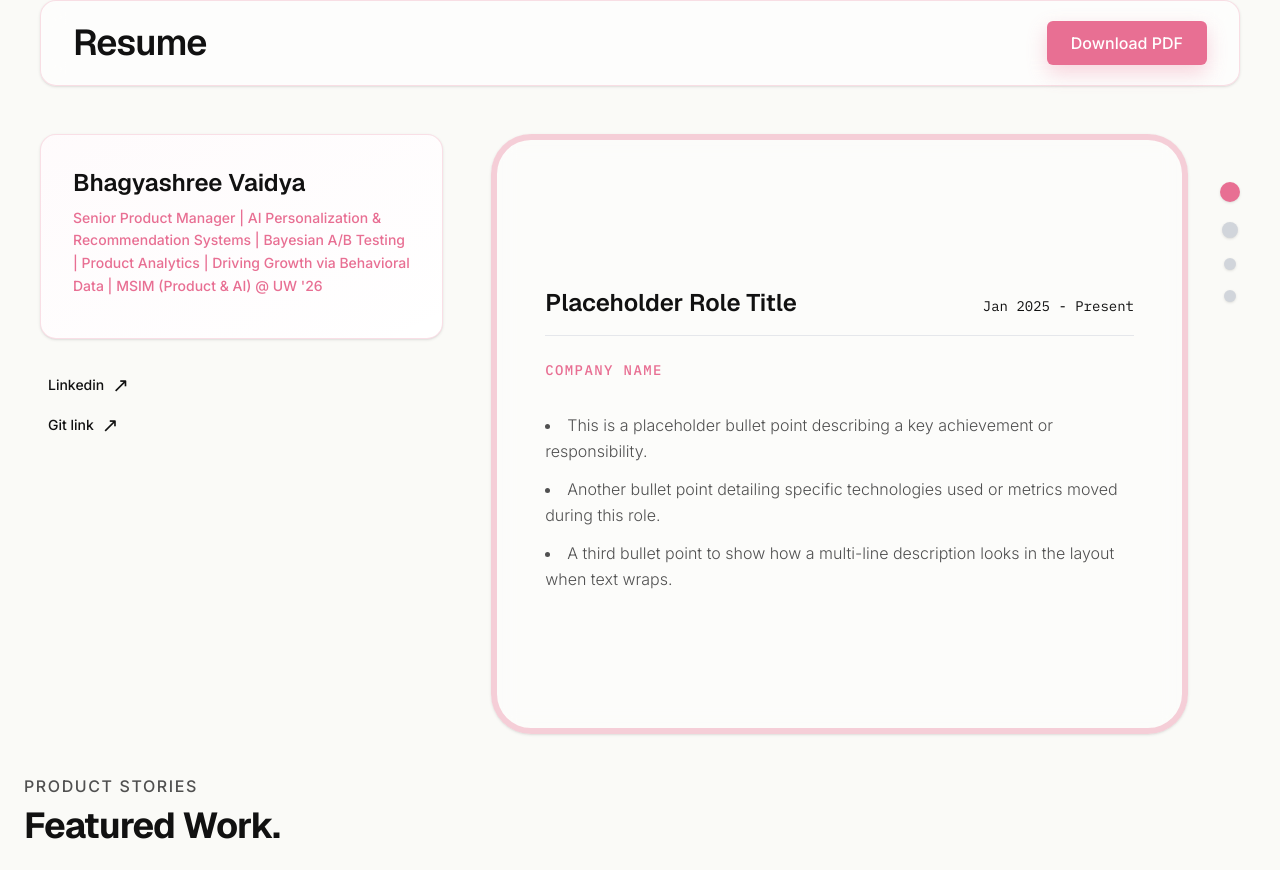
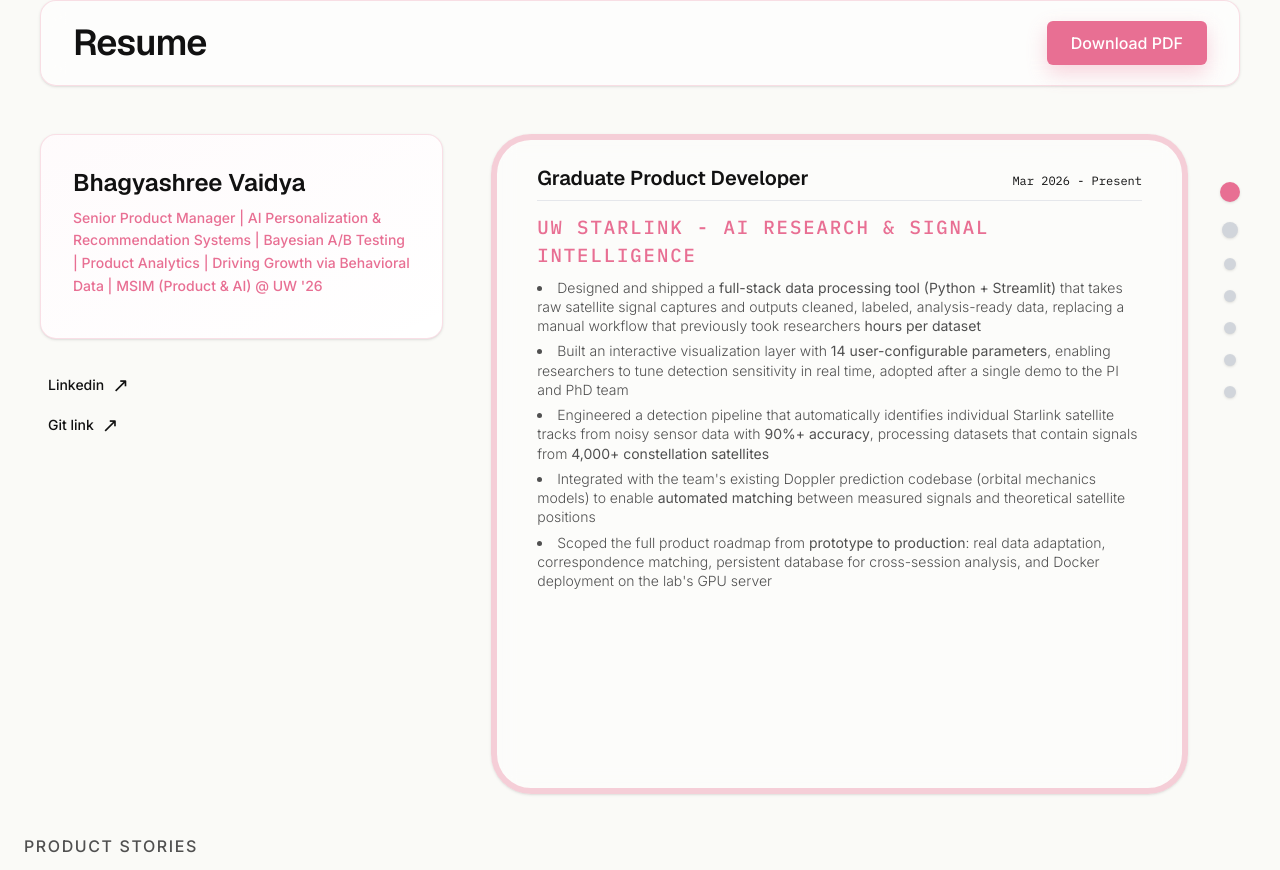
Before and after one commit to Bhagyashree-Vaidya/portfolio-site, a Next.js app: page / in a window 1280 px wide. Shown: the part 1919-2789 px from the top of the page. Built offline with nearby package versions, Linux system fonts and the light colour scheme.

Commit message:
Update Resume component with new experience content and spacing adjustments

```diff
--- a/src/components/Resume.tsx
+++ b/src/components/Resume.tsx
@@ -4,22 +4,120 @@ import { motion } from "framer-motion";
 import { useRef, useState } from "react";
 import Section from "./Section";
 
+const roles = [
+  {
+    company: "UW Starlink - AI Research & Signal Intelligence",
+    role: "Graduate Product Developer",
+    period: "Mar 2026 - Present",
+    highlights: [
+      <>Designed and shipped a <strong>full-stack data processing tool (Python + Streamlit)</strong> that takes raw satellite signal captures and outputs cleaned, labeled, analysis-ready data, replacing a manual workflow that previously took researchers <strong>hours per dataset</strong></>,
+      <>Built an interactive visualization layer with <strong>14 user-configurable parameters</strong>, enabling researchers to tune detection sensitivity in real time, adopted after a single demo to the PI and PhD team</>,
+      <>Engineered a detection pipeline that automatically identifies individual Starlink satellite tracks from noisy sensor data with <strong>90%+ accuracy</strong>, processing datasets that contain signals from <strong>4,000+ constellation satellites</strong></>,
+      <>Integrated with the team's existing Doppler prediction codebase (orbital mechanics models) to enable <strong>automated matching</strong> between measured signals and theoretical satellite positions</>,
+      <>Scoped the full product roadmap from <strong>prototype to production</strong>: real data adaptation, correspondence matching, persistent database for cross-session analysis, and Docker deployment on the lab's GPU server</>
+    ],
+  },
+  {
+    company: "VWO - Enterprise Experimentation",
+    role: "Senior Product Manager",
+    period: "May 2025 - Sep 2025",
+    highlights: [
+      <>Secured <strong>8 net-new enterprise client accounts</strong> in the North American market by leading technical product strategy on Fortune 500 sales calls alongside Account Executives and Business Development teams to resolve complex procurement roadblocks</>,
+      <>Captured <strong>$10M in incremental annualized revenue</strong> for enterprise e-commerce merchants by designing and launching server-side Feature Experimentation and Web Rollout capabilities across third-party search engines and high-volume checkout funnels</>,
+      <>Increased user checkout conversion rates by <strong>4.2%</strong> by deploying <strong>50+ Bayesian and frequentist</strong> Server-Side A/B experiments using VWO's SmartStats engine to improve plan-selection pricing relevance and product discoverability</>,
+      <>Co-engineered VWO's core recommendation engine roadmap by integrating AI-driven predictive modeling (Wandz / Personalize frameworks) to automate audience segmentation and deliver context-aware product suggestions</>,
+      <>Engineered VWO's plug-and-play third-party ecosystem by productizing native data stream integrations with Twilio Segment, RudderStack, Mixpanel, Amplitude, and HubSpot; eliminated manual tracking script configurations to accelerate time-to-value for enterprise marketing teams</>,
+      <>Reduced enterprise sales cycle duration by <strong>15%</strong> by translating complex client-side architecture requirements into standardized, scalable feature roadmaps that eliminated custom engineering overhead</>,
+      <>Defended product roadmap decisions to C-suite and VP-level stakeholders by producing bi-weekly telemetry presentations analyzing user behavioral funnels, interface drop-offs, and commercial ARR impact metrics</>
+    ],
+  },
+  {
+    company: "Unity Senior Health",
+    role: "Product Manager",
+    period: "Oct 2024 - Apr 2025",
+    highlights: [
+      <>Launched a 0-to-1 Medicare insurance marketplace platform within a <strong>6-month timeline</strong>, transforming a manual workflow into an intuitive, self-serve digital decision-journey that captured <strong>300+ net-new organic enrollments</strong> ahead of the peak Annual Enrollment Period</>,
+      <>Reduced checkout friction and user drop-offs by <strong>32%</strong> by conducting <strong>50+ direct customer interviews</strong> using the Jobs-to-be-Done framework to isolate and redesign interface areas causing cognitive overload during plan selection</>,
+      <>Lowered customer acquisition costs by <strong>18%</strong> by partnering with pre-sales agents to analyze live phone objections and lead drop-offs and build a transparent plan-comparison that resolved user anxieties natively</>,
+      <>Shipped a location-based personalization feature that dynamically mapped senior IP/ZIP data directly to localized in-network doctors and regional Medicare Advantage networks, eliminating a massive consumer pain point and driving a <strong>25% lift in quote accuracy</strong></>,
+      <>Maintained a <strong>100% platform compliance rate</strong> across all states by designing backend database validation logic that natively enforces CMS communication guardrails, HIPAA data privacy frameworks, and TCPA consent laws</>,
+      <>Analyzed user drop-offs and behavioral analytics across <strong>10,000+ early quote</strong> and eligibility search flows; data-prioritized high-impact UX enhancements that achieved <strong>300+ net-new organic digital enrollments</strong> within the post-launch quarter</>
+    ],
+  },
+  {
+    company: "Stallion Express",
+    role: "Product Engineer",
+    period: "Aug 2023 - Sep 2024",
+    highlights: [
+      <>Launched shipping option discovery, carrier search, &amp; shipping recommendations, reducing checkout friction through a proprietary linear-programming multi-carrier selection engine for <strong>40,000+ active e-commerce merchants</strong>; drove a <strong>14% decrease in cart abandonment</strong> by highlighting <strong>instant 70%+ savings</strong> against national carriers</>,
+      <>Owned the technical roadmap, designed search routing models via Elasticsearch, Algolia, and BM25; utilized Bayesian AB testing across <strong>3.5M+ simulated search queries</strong> to increase checkout conversion rates by <strong>4.2%</strong> and directly lift platform ARR by <strong>$450K</strong></>,
+      <>Drove local user adoption and <strong>accelerated onboarding by 22%</strong> by designing a geospatial, IP-to-GPS location personalization feature that mapped new users to their closest physical hub; reduced discovery-to-first-shipment latency and supported a total annual shipping volume of <strong>5M+ processed parcels</strong></>,
+      <>Enabled the successful launch of <strong>10+ new "Drop &amp; Go" locations</strong> across the Montreal, Vancouver, and Surrey markets by rewriting backend database pricing logic to support 32 distinct regional pricing zones, ensuring <strong>100% billing accuracy</strong> and capturing <strong>$1.2M in new regional GMV</strong></>,
+      <>Minimized payment friction and cross-border FX drop-offs by leading the technical integration of Stripe and PayPal multi-currency payment gateways; processed <strong>$2M+ in monthly transactional credits</strong>, allowing US and Canadian merchants to pay in native currency while <strong>eliminating a 2.5% foreign exchange transaction penalty</strong></>,
+      <>Analyzed user behavioral funnels and clickstream data drops across web and mobile platforms using mixpanel/behavioral analytics; identified and prioritized 4 critical search-relevance bugs, resulting in a <strong>sustained 5% month-over-month growth rate</strong> in total customer lifetime value</>
+    ],
+  },
+  {
+    company: "Branding Arc",
+    role: "Technical Program Manager - Cloud Migration",
+    period: "Mar 2020 - Apr 2023",
+    highlights: [
+      <>Achieved a <strong>100% successful end-to-end migration program</strong> of 150+ legacy on-premises websites to AWS cloud infrastructure, ensuring business continuity by coordinating cross-functional teams to replace legacy hardware with using c5.large instances, and Amazon RDS</>,
+      <>Established a <strong>zero-downtime delivery framework</strong> for a 150-site fleet by designing and implementing automated CI/CD pipelines, Auto Scaling groups, and Elastic Load Balancing, <strong>reducing deployment time by 40%</strong></>,
+      <>Secured <strong>100% of corporate cloud environments</strong> against external cyber threats by architecting a multi-layered security topology using AWS VPC, custom subnets, and Sucuri firewalls to ensure strict GLBA data privacy and PCI-DSS payment compliance</>,
+      <>Eliminated <strong>20+ hours of weekly manual work</strong> by engineering custom task automation scripts in Bash, transforming complex infrastructure provisioning into repeatable, standardized workflows</>
+    ],
+  },
+  {
+    company: "Branding Arc",
+    role: "Program Manager - Digital Portfolio & E-Commerce",
+    period: "Mar 2020 - May 2020",
+    highlights: [
+      <>Launched <strong>10+ revenue-generating B2B products</strong> for the debt collection and asset management sectors within a single quarter, integrating critical FDCPA and TCPA communication guardrails into the software architecture</>,
+      <>Maintained <strong>100% system availability and compliance</strong> across 150+ enterprise websites by centralizing governance, automated backups, and real-time security checks via Orion ManageWP SaaS</>,
+      <>Streamlined global payment collection capabilities across multiple digital products by engineering secure custom payment portals and integrating Stripe, PayPal, and Razorpay APIs</>,
+      <>Defined and monitored critical technical KPIs, improved core platform search rankings by driving Google Web Vitals scores into the <strong>"Good" range (90+)</strong>; slashed LCP by 40% (under 2.5s), reduced First Input Delay (FID) to &lt;100ms, and eliminated visual instability (0.0 CLS), resulting in a <strong>10% decrease in bounce rate</strong> while structuring user data pipelines to respect CCPA data-deletion (DSAR) requests</>
+    ],
+  },
+  {
+    company: "Convoma X, Digital Marketing Agency",
+    role: "UI/UX Designer",
+    period: "Jun 2018 - Dec 2019",
+    highlights: [
+      <>Managed <strong>50k+ monthly website sessions</strong> for a fashion e-commerce brand, optimizing the platform to capture <strong>12,000 Monthly Active Loyalty Users</strong>. By implementing a rewards and cashback ecosystem, I drove a <strong>4% order conversion rate</strong> among active users, lowered the bounce rate, and maintained a <strong>20% retention rate</strong>. Operating at a <strong>$1.20 USD CAC</strong> and a <strong>$0.83 ARPU</strong>, the strategy consistently generated <strong>$9,960 USD in monthly revenue</strong></>,
+      <>Integrated marketing campaign tools with websites like Mailchimp, Hubspots, Yoast SEO, etc</>,
+      <>Spearheaded SEMrush SEO audits and technical strategy implementations to systematically boost organic search engine discovery and rankings</>,
+      <>Partnered with cross-functional teams to deploy data-backed marketing campaigns via Mailchimp and Google Analytics to maximize visitor retention</>,
+      <>Designed and launched a high-conversion e-commerce platform based on user-need and funnel analysis, driving <strong>1,000+ completed transactions</strong> in the first month and boosting engagement metrics by <strong>20%</strong></>
+    ],
+  }
+];
+
 export default function Resume() {
   const containerRef = useRef<HTMLDivElement>(null);
   const [activeIndex, setActiveIndex] = useState(0);
 
-  // Mock pagination for now
-  const pages = [0, 1, 2, 3];
+  const pages = roles.map((_, i) => i);
 
   const handleScroll = (e: React.UIEvent<HTMLDivElement>) => {
     const target = e.target as HTMLDivElement;
-    // Calculate which item is most in view based on scroll position
-    const scrollRatio = target.scrollTop / target.clientHeight;
-    const index = Math.min(
-      pages.length - 1,
-      Math.max(0, Math.round(scrollRatio))
-    );
-    setActiveIndex(index);
+
+    // Find which item is most visible by checking the scroll position
+    let active = 0;
+    let minDistance = Infinity;
+
+    pages.forEach((idx) => {
+      const el = document.getElementById(`resume-item-${idx}`);
+      if (el) {
+        const distance = Math.abs(target.scrollTop - el.offsetTop);
+        if (distance < minDistance) {
+          minDistance = distance;
+          active = idx;
+        }
+      }
+    });
+
+    setActiveIndex(active);
   };
 
   return (
@@ -68,62 +166,23 @@ export default function Resume() {
             <div
               ref={containerRef}
               onScroll={handleScroll}
-              className="flex-1 h-[600px] border-[6px] border-[#F0AFC0]/60 rounded-[2.5rem] overflow-y-auto bg-white/40 backdrop-blur-md px-8 md:px-12 shadow-sm relative scroll-smooth no-scrollbar snap-y snap-mandatory"
-              style={{ scrollbarWidth: 'none', msOverflowStyle: 'none' }}
+              className="flex-1 h-[660px] border-[6px] border-[#F0AFC0]/60 rounded-[2.5rem] overflow-y-auto bg-white/40 backdrop-blur-md px-6 md:px-10 shadow-sm relative scroll-smooth"
             >
               <div className="flex flex-col">
-                {/* Placeholder Entry 1 */}
-                <div className="w-full h-[600px] shrink-0 snap-start snap-always flex flex-col justify-center gap-4">
-                  <div className="flex flex-col md:flex-row md:items-baseline justify-between gap-2 border-b border-gray-200 pb-4">
-                    <h4 className="text-2xl font-display font-semibold text-text-primary">Placeholder Role Title</h4>
-                    <span className="font-mono text-sm text-text-tertiary">Jan 2025 - Present</span>
+                {roles.map((role, idx) => (
+                  <div key={idx} id={`resume-item-${idx}`} className="w-full min-h-[660px] py-6 shrink-0 flex flex-col justify-start border-b border-[#F0AFC0]/20 last:border-0">
+                    <div className="flex flex-col md:flex-row md:items-baseline justify-between border-b border-gray-200 pb-2">
+                      <h4 className="text-xl font-display font-semibold text-text-primary">{role.role}</h4>
+                      <span className="font-mono text-xs text-text-tertiary mt-1 md:mt-0">{role.period}</span>
+                    </div>
+                    <h5 className="text-[#E86F93] font-medium font-mono text-[19px] uppercase tracking-widest mt-3">{role.company}</h5>
+                    <ul className="list-disc list-inside space-y-1.5 text-text-secondary leading-snug font-light text-[13px] md:text-sm mt-2">
+                      {role.highlights.map((highlight, hidx) => (
+                        <li key={hidx}>{highlight}</li>
+                      ))}
+                    </ul>
                   </div>
-                  <h5 className="text-[#E86F93] font-medium font-mono text-sm uppercase tracking-widest mt-2">Company Name</h5>
-                  <ul className="list-disc list-inside space-y-3 text-text-secondary leading-relaxed font-light mt-4">
-                    <li>This is a placeholder bullet point describing a key achievement or responsibility.</li>
-                    <li>Another bullet point detailing specific technologies used or metrics moved during this role.</li>
-                    <li>A third bullet point to show how a multi-line description looks in the layout when text wraps.</li>
-                  </ul>
-                </div>
-
-                {/* Placeholder Entry 2 */}
-                <div className="w-full h-[600px] shrink-0 snap-start snap-always flex flex-col justify-center gap-4">
-                  <div className="flex flex-col md:flex-row md:items-baseline justify-between gap-2 border-b border-gray-200 pb-4">
-                    <h4 className="text-2xl font-display font-semibold text-text-primary">Previous Role Title</h4>
-                    <span className="font-mono text-sm text-text-tertiary">Mar 2023 - Dec 2024</span>
-                  </div>
-                  <h5 className="text-[#E86F93] font-medium font-mono text-sm uppercase tracking-widest mt-2">Previous Company</h5>
-                  <ul className="list-disc list-inside space-y-3 text-text-secondary leading-relaxed font-light mt-4">
-                    <li>This is a placeholder bullet point describing a key achievement or responsibility.</li>
-                    <li>Another bullet point detailing specific technologies used or metrics moved during this role.</li>
-                  </ul>
-                </div>
-
-                {/* Placeholder Entry 3 */}
-                <div className="w-full h-[600px] shrink-0 snap-start snap-always flex flex-col justify-center gap-4">
-                  <div className="flex flex-col md:flex-row md:items-baseline justify-between gap-2 border-b border-gray-200 pb-4">
-                    <h4 className="text-2xl font-display font-semibold text-text-primary">Earlier Role Title</h4>
-                    <span className="font-mono text-sm text-text-tertiary">Jun 2020 - Feb 2023</span>
-                  </div>
-                  <h5 className="text-[#E86F93] font-medium font-mono text-sm uppercase tracking-widest mt-2">Earlier Company</h5>
-                  <ul className="list-disc list-inside space-y-3 text-text-secondary leading-relaxed font-light mt-4">
-                    <li>This is a placeholder bullet point describing a key achievement or responsibility.</li>
-                    <li>Another bullet point detailing specific technologies used or metrics moved during this role.</li>
-                    <li>A third bullet point to show how a multi-line description looks in the layout when text wraps.</li>
-                  </ul>
-                </div>
-
-                {/* Placeholder Entry 4 */}
-                <div className="w-full h-[600px] shrink-0 snap-start snap-always flex flex-col justify-center gap-4">
-                  <div className="flex flex-col md:flex-row md:items-baseline justify-between gap-2 border-b border-gray-200 pb-4">
-                    <h4 className="text-2xl font-display font-semibold text-text-primary">First Role Title</h4>
-                    <span className="font-mono text-sm text-text-tertiary">Aug 2018 - May 2020</span>
-                  </div>
-                  <h5 className="text-[#E86F93] font-medium font-mono text-sm uppercase tracking-widest mt-2">First Company</h5>
-                  <ul className="list-disc list-inside space-y-3 text-text-secondary leading-relaxed font-light mt-4">
-                    <li>This is a placeholder bullet point describing a key achievement or responsibility.</li>
-                  </ul>
-                </div>
+                ))}
               </div>
             </div>
 
@@ -146,9 +205,9 @@ export default function Resume() {
                     }}
                     className={`${sizeClass} rounded-full cursor-pointer transition-all duration-300 shadow-sm`}
                     onClick={() => {
-                      if (containerRef.current) {
-                        const targetScroll = idx * containerRef.current.clientHeight;
-                        containerRef.current.scrollTo({ top: targetScroll, behavior: 'smooth' });
+                      const el = document.getElementById(`resume-item-${idx}`);
+                      if (el && containerRef.current) {
+                        containerRef.current.scrollTo({ top: el.offsetTop, behavior: 'smooth' });
                       }
                     }}
                   />
```
